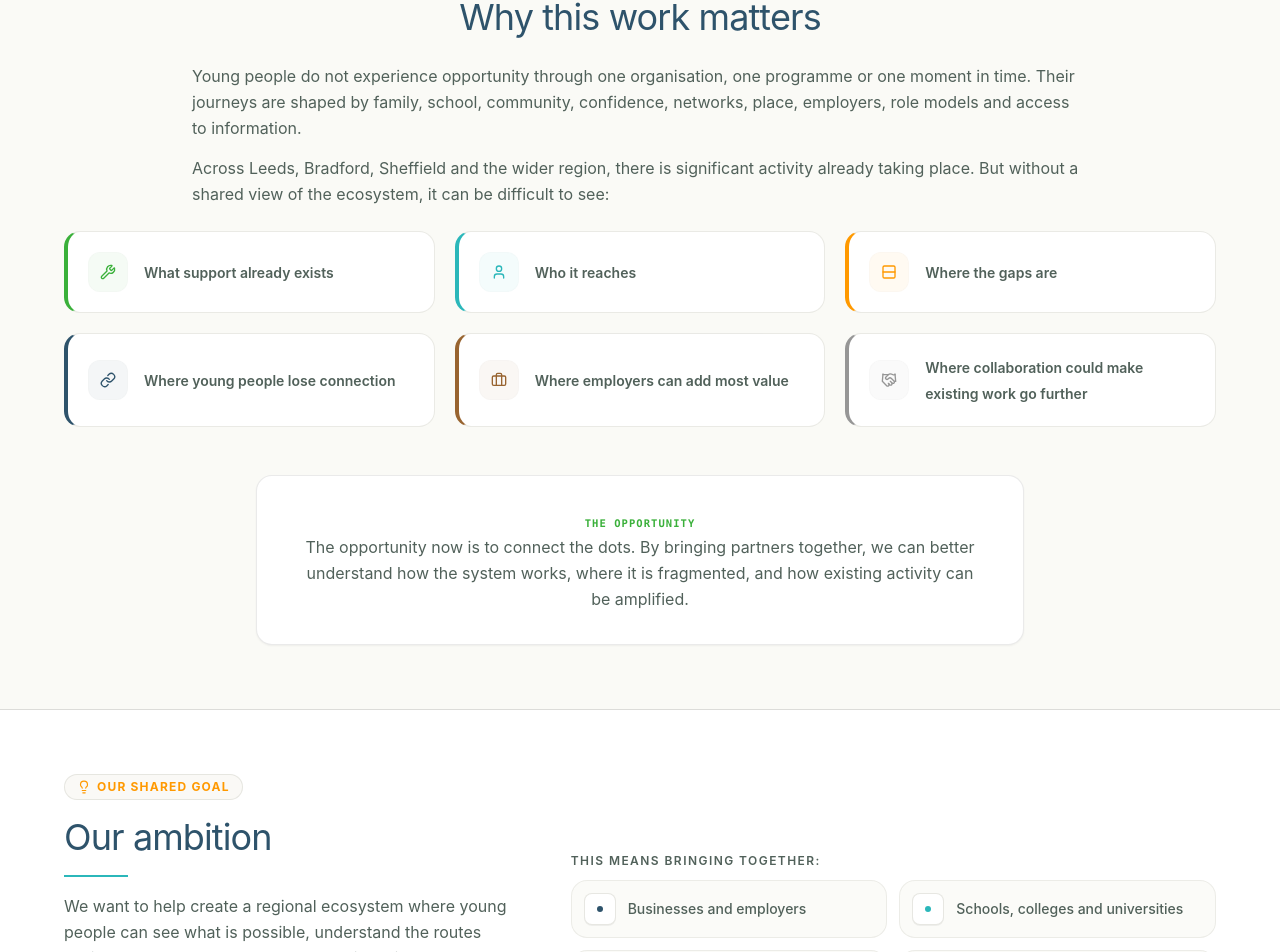
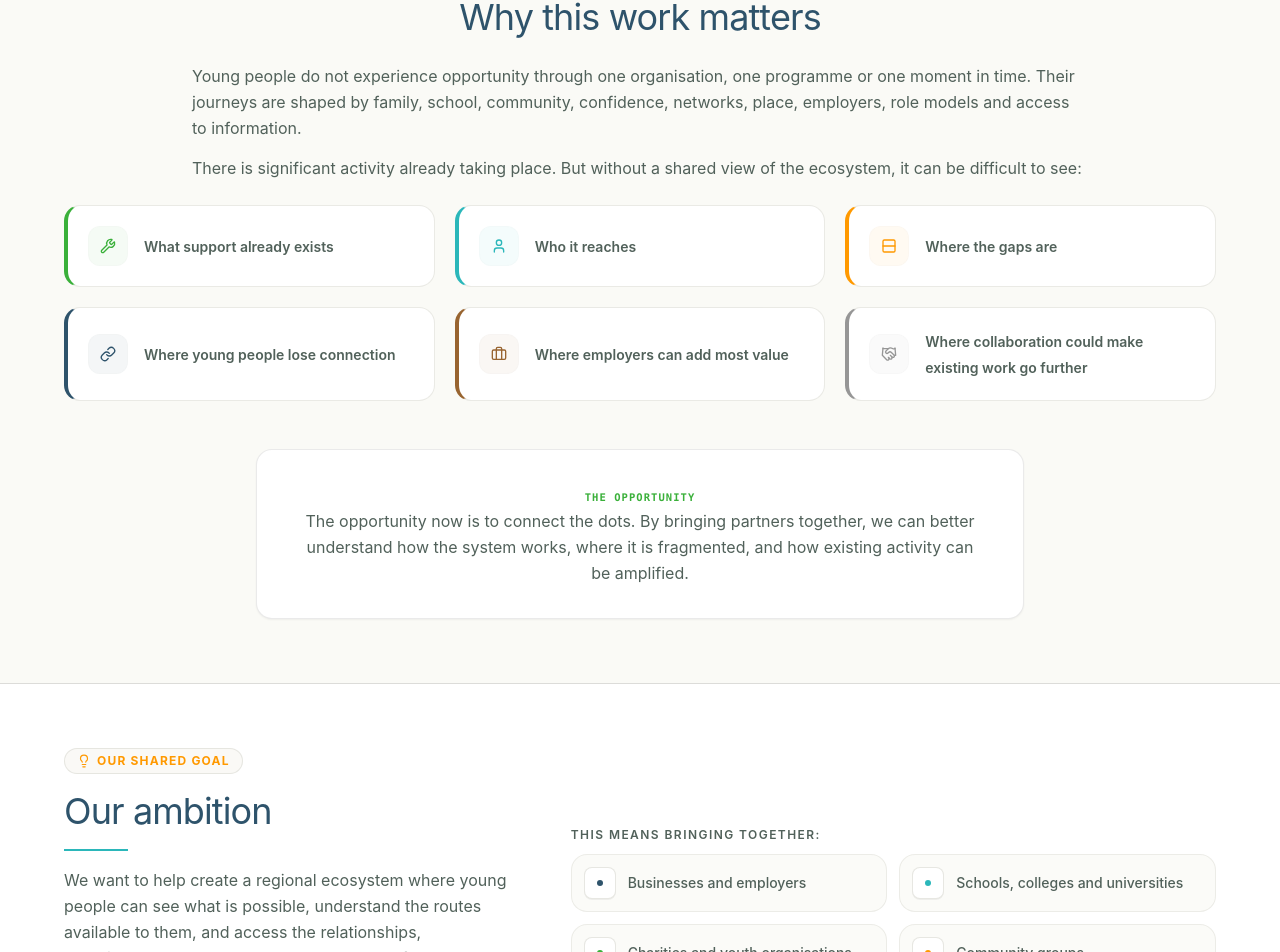
Before and after one commit to tramanpham161/OAHA-Leeds-microsite, a React (Vite) app: page / in a window 1280 px wide. Shown: the part 1144-2096 px from the top of the page. Built offline with nearby package versions, Linux system fonts and the light colour scheme.

Commit message:
Update WhyMatters.tsx

```diff
--- a/src/components/WhyMatters.tsx
+++ b/src/components/WhyMatters.tsx
@@ -64,7 +64,7 @@ export default function WhyMatters() {
             Young people do not experience opportunity through one organisation, one programme or one moment in time. Their journeys are shaped by family, school, community, confidence, networks, place, employers, role models and access to information.
           </p>
           <p className="font-normal text-[#51615a]">
-            Across Leeds, Bradford, Sheffield and the wider region, there is significant activity already taking place. But without a shared view of the ecosystem, it can be difficult to see:
+            There is significant activity already taking place. But without a shared view of the ecosystem, it can be difficult to see:
           </p>
         </div>
 
```
